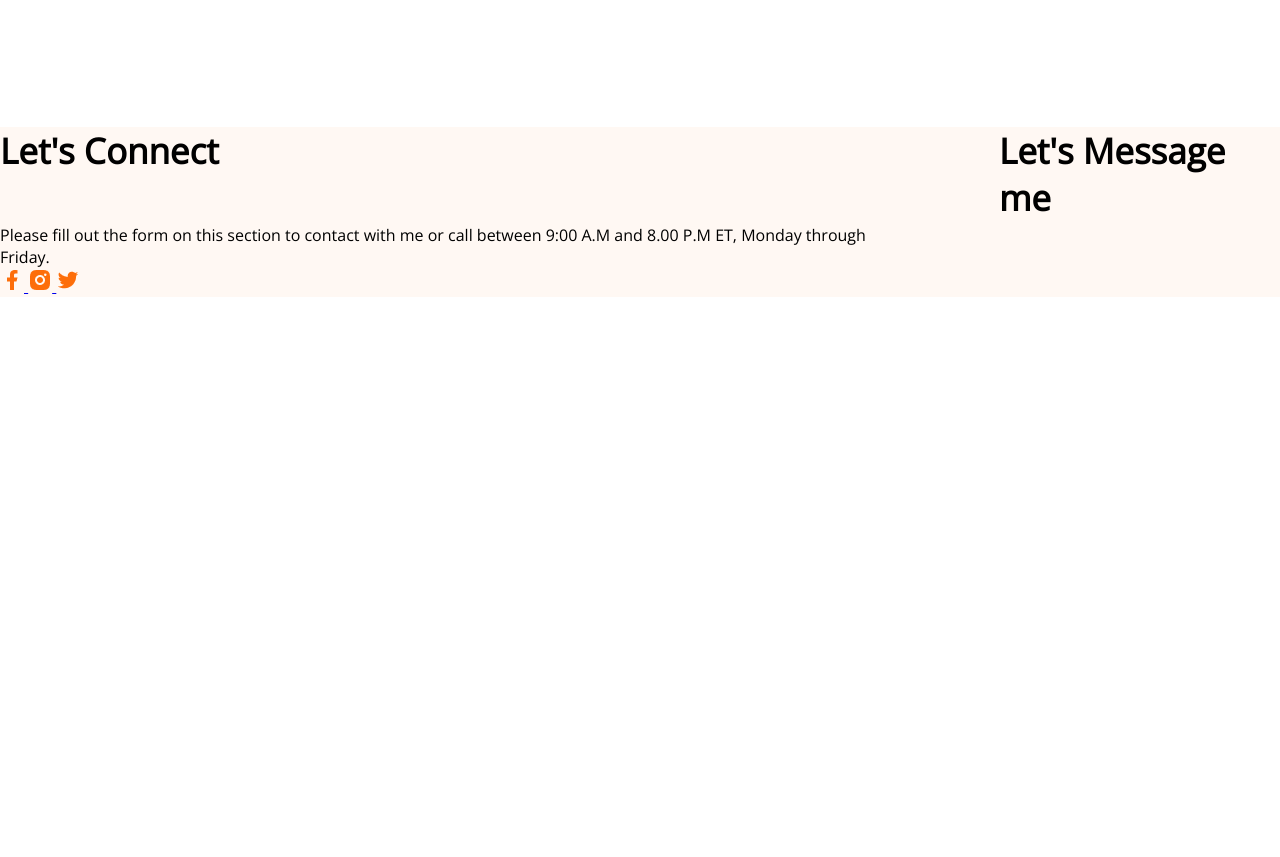
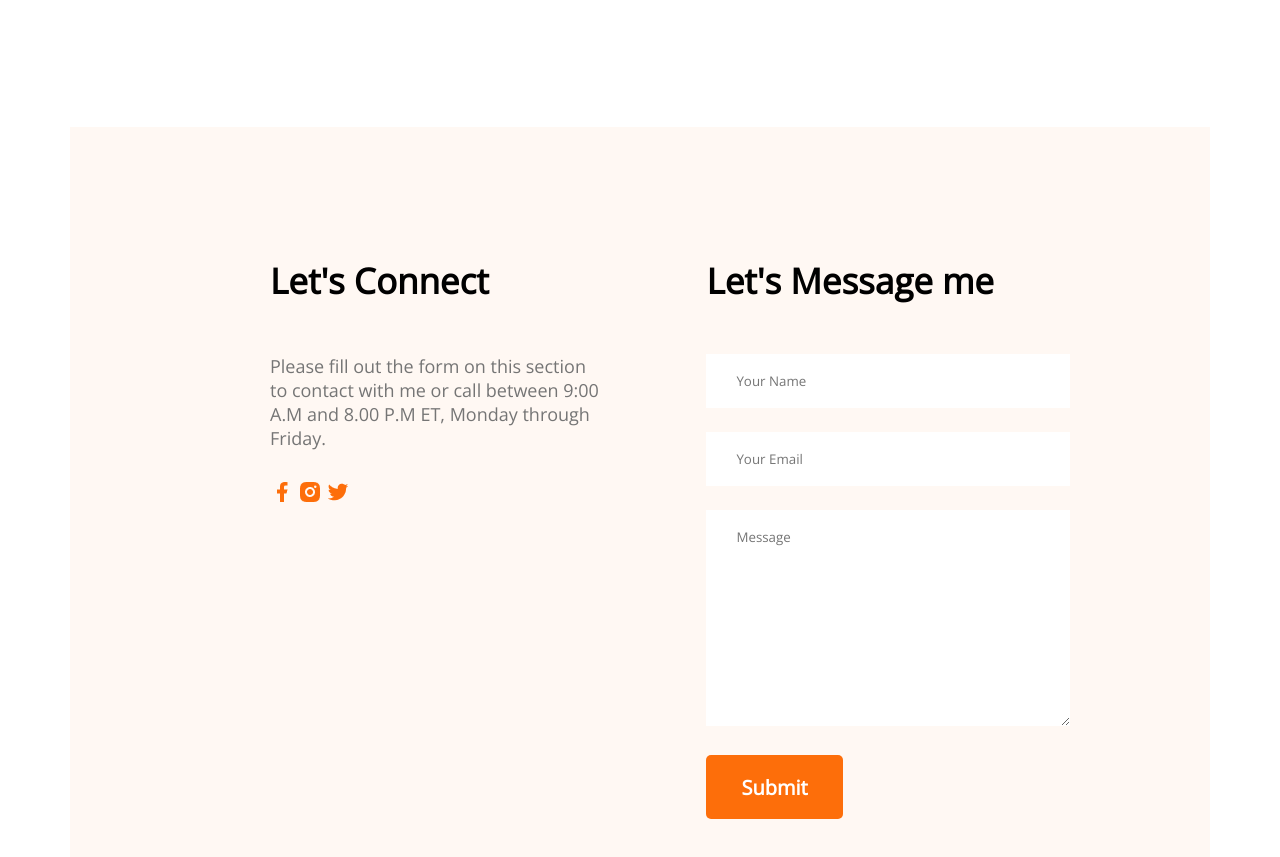
Before and after one commit to masumrobbani/my-first-portfolio, a plain HTML site: page index.html in a window 1280 px wide. Shown: the part 2988-3845 px from the top of the page. Before the commit the page ends 3285 px from the top, so only its background shows below. Drawn offline with nearby package versions, Linux system fonts and the light colour scheme.

Commit message:
contact added

```diff
--- a/index.html
+++ b/index.html
@@ -131,13 +131,10 @@
                 <button class="btn-primary">Download CV</button>
             </div>
         </section>
-    </main>
-    <!-- contact section -->
-    <footer>
         <section class="contact">
             <div>
                 <h3 class="section-title">Let's Connect</h3>
-                <p>Please fill out the form on this section to contact with me or call between 9:00 A.M and 8.00 P.M ET, Monday through Friday.</p>
+                <p class="section-description">Please fill out the form on this section to contact with me or call between 9:00 A.M and 8.00 P.M ET, Monday through Friday.</p>
                 <a href="https://www.facebook.com/profile.php?id=100010400672488" target="_blank">
                     <img src="images/icons/facebook.png" alt="">
                 </a>
@@ -150,8 +147,18 @@
             </div>
             <div>
                 <h3 class="section-title">Let's Message me</h3>
+                <form action="">
+                    <input type="text" name="" id="" placeholder="Your Name">
+                    <input type="email" name="" id="" placeholder="Your Email">
+                    <textarea name="" id="" cols="30" rows="10" placeholder="Message"></textarea>
+                    <input class="btn-primary" type="submit" value="Submit">
+                </form>
             </div>
         </section>
+    </main>
+
+    <footer>
+
     </footer>
 </body>
 </html>
--- a/styles/portfolio.css
+++ b/styles/portfolio.css
@@ -196,9 +196,22 @@ section {
     display: flex;
     gap: 100px;
     background: #FFF8F3;
+    padding: 130px 200px;
 }
 
 .contact .section-title{
     text-align: left;
 
 }
+
+.contact input[type="text"], input[type="email"], textarea{
+    margin-bottom: 24px;
+    border: 0;
+    width: 100%;
+    padding: 18px 30px;
+}
+
+.contact a{
+    text-decoration: none;
+
+}
```
